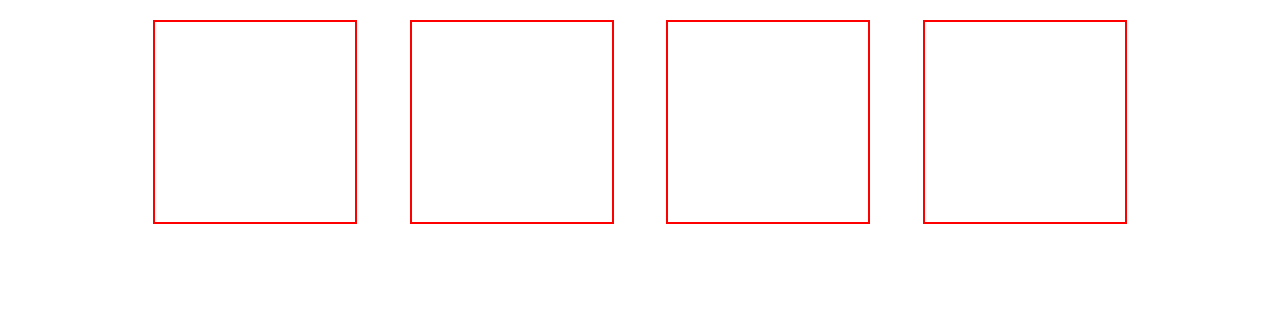
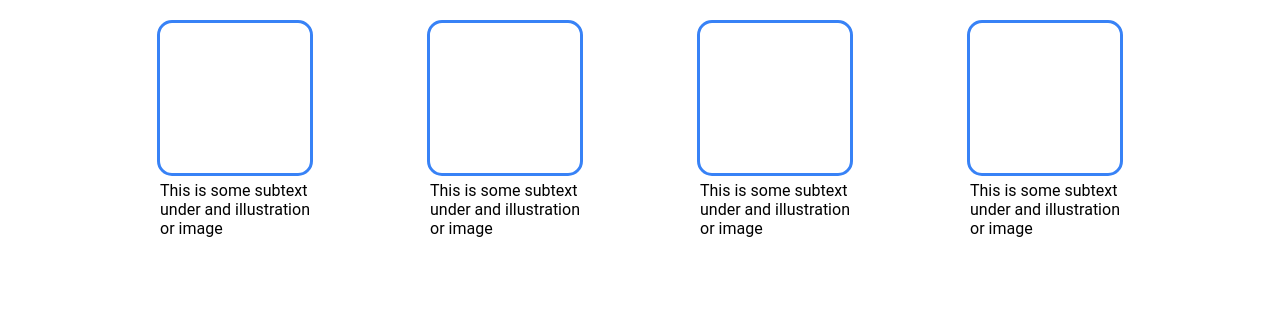
Before and after one commit to EllaVankirk/Flexbox-Landing-Page, a plain HTML site: page index.html in a window 1280 px wide. Shown: the part 647-983 px from the top of the page. Before the commit the page ends 871 px from the top, so only its background shows below. Drawn offline with Linux system fonts and the light colour scheme.

Commit message:
Align image boxes and text. Update box color, radius and size.

```diff
--- a/index.css
+++ b/index.css
@@ -58,7 +58,7 @@ button {
 
 .hero-img {
     margin: 48px 0px;
-    justify-content:end;
+    justify-content: center;
 }
 
 .information-header {
@@ -68,15 +68,24 @@ button {
     justify-content: center;
 }
 
-.small-image-container {
+.small-container {
     display: flex;
-    justify-content: space-evenly;
+    justify-content: space-around;
+    align-content: center;
+}
 
+.small {
+    height: 150px;
+    width: 150px;
 }
 
 .small-images {
-    height: 200px;
-    width: 200px;
-    border: solid 2px;
-    border-color: red;
+    border: solid 3px;
+    border-color: #3882F6;
+    border-radius: 15px;
 }
+
+.small-text {
+    padding: 5px 0px;
+    /* I want the text to be centered */
+}
--- a/index.html
+++ b/index.html
@@ -36,11 +36,18 @@
     <div class="information-header flex-wrapper">
       <p>Some Random Information.</p>
     </div>
-    <div class="flex-wrapper small-image-container">
-      <div class="small-images"></div>
-      <div class="small-images"></div>
-      <div class="small-images"></div>
-      <div class="small-images"></div>
+    <div class="flex-wrapper small-container">
+      <div class="small small-images"></div>
+      <div class="small small-images"></div>
+      <div class="small small-images"></div>
+      <div class="small small-images"></div>
     </div>
+    <div class="flex-wrapper small-container">
+      <div class="small small-text">This is some subtext under and illustration or image</div>
+      <div class="small small-text">This is some subtext under and illustration or image</div>
+      <div class="small small-text">This is some subtext under and illustration or image</div>
+      <div class="small small-text">This is some subtext under and illustration or image</div>
+    </div>
+
   </body>
 </html>
```
